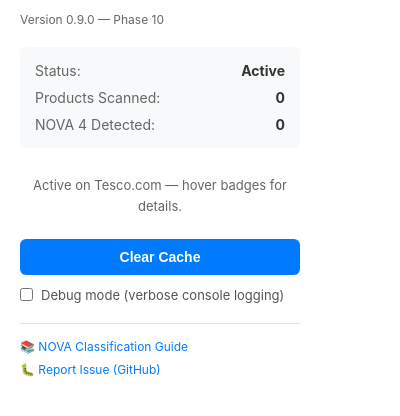
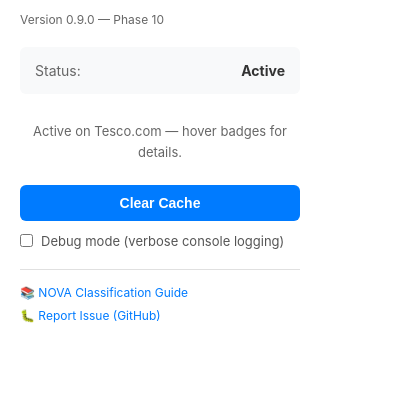
Before and after one commit to MikeCain21/upf-scanner, a browser extension: page popup/popup.html in a window 400 px wide. Shown: the part 44-460 px from the top of the page. Drawn offline with Linux system fonts and the light colour scheme.

Commit message:
fix: remove stats tracking (updateStats/loadStats)
Stats were incremented on every page visit without URL deduplication,
making the numbers meaningless. Removed updateStats() from main.js
(3 call sites), loadStats() from popup.js, and the stats rows from
popup.html.

```diff
--- a/popup/popup.html
+++ b/popup/popup.html
@@ -125,14 +125,6 @@
       <span class="status-label">Status:</span>
       <span class="status-value" id="status">Active</span>
     </div>
-    <div class="status-item">
-      <span class="status-label">Products Scanned:</span>
-      <span class="status-value" id="scanned">0</span>
-    </div>
-    <div class="status-item">
-      <span class="status-label">NOVA 4 Detected:</span>
-      <span class="status-value" id="nova4">0</span>
-    </div>
   </div>
 
   <div class="message">
--- a/popup/popup.js
+++ b/popup/popup.js
@@ -11,24 +11,8 @@
   'use strict';
 
   // DOM elements
-  const scannedElement = document.getElementById('scanned');
-  const nova4Element = document.getElementById('nova4');
   const clearCacheButton = document.getElementById('clearCache');
   const debugModeCheckbox = document.getElementById('debugMode');
-
-  // ---------------------------------------------------------------------------
-  // Stats
-  // ---------------------------------------------------------------------------
-
-  /**
-   * Loads lifetime statistics from storage and updates the popup display.
-   */
-  function loadStats() {
-    chrome.storage.local.get(['productsScanned', 'nova4Count'], (data) => {
-      scannedElement.textContent = data.productsScanned || 0;
-      nova4Element.textContent = data.nova4Count || 0;
-    });
-  }
 
   // ---------------------------------------------------------------------------
   // Debug toggle
@@ -72,6 +56,5 @@
   // Initialise
   // ---------------------------------------------------------------------------
 
-  loadStats();
   loadDebugMode();
 })();
```
Also changed, not shown: content/main.js (+0 -21 lines).
